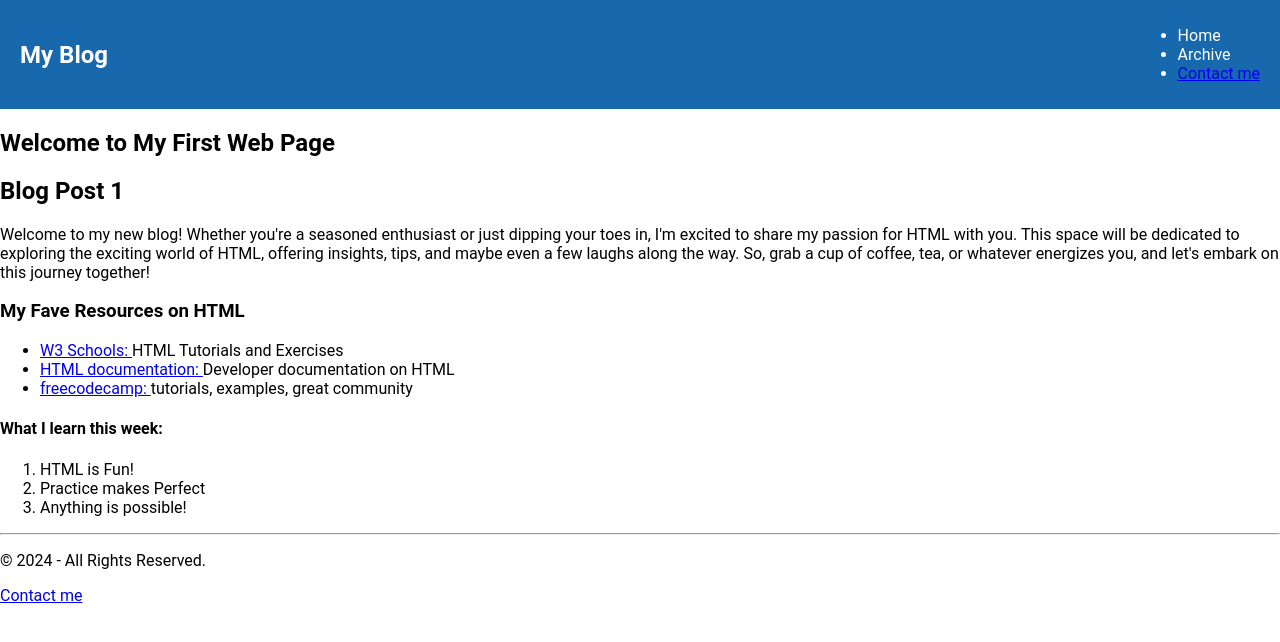
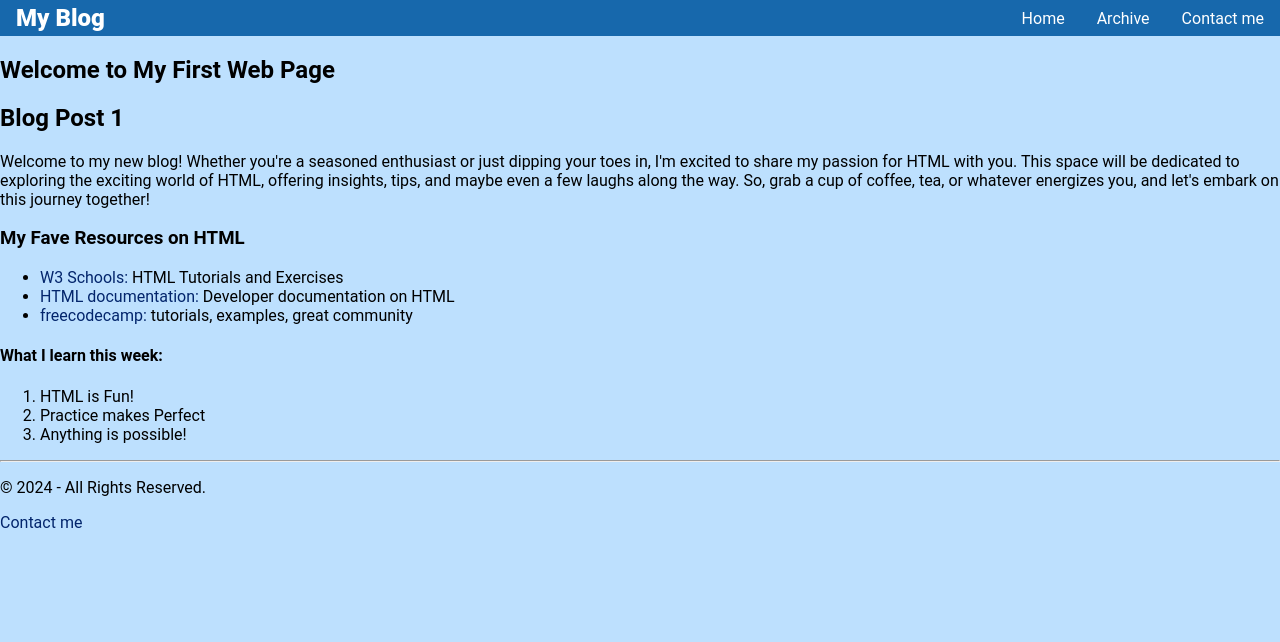
Before and after one commit to dewi-xaltius/html-exercise1, a plain HTML site: page index.html in a window 1280 px wide. Drawn offline with Linux system fonts and the light colour scheme.

Commit message:
add style to navigation bar

```diff
--- a/index.css
+++ b/index.css
@@ -3,6 +3,18 @@ body {
     font-family: Roboto, sans-serif; /* Sets the font for the entire page */
     margin: 0; /* Removes default margin */
     padding-left: 0; /* Removes default padding */
+    background-color: #bde0fe;
+}
+
+/* Styles for links (a elements) */
+a {
+    color: #03256c; /* Sets the text color for links */
+    text-decoration: none; /* Removes the underline from links */
+}
+
+/* Hover effect for links */
+a:hover {
+    text-decoration: underline; /* Adds an underline on hover */
 }
 
 /* Navigation bar styling */
@@ -11,6 +23,42 @@ nav {
     display: flex; /* Uses Flexbox for layout */
     justify-content: space-between; /* Spaces out items to the left and right */
     align-items: center; /* Aligns items vertically in the center */
-    padding: 10px 20px; /* Adds padding inside the navigation bar */
+    padding: 0.25rem 1rem; /* Adds padding inside the navigation bar */
     color: white; /* Sets the text color for the navigation bar */
 }
+
+/* Styling for the navigation bar title */
+nav h1 {
+    margin: 0; /* Removes default margin */
+    font-weight: 900;
+}
+
+/* Styling for the navigation links */
+nav ul {
+    list-style: none; /* Removes bullet points from the list */
+    margin: 0; /* Removes default margin */
+    padding: 0; /* Removes default padding */
+    display: flex; /* Uses Flexbox for layout */
+    gap: 2rem; /* Adds space between each list item */
+}
+
+/* Styling for links within the navigation bar */
+nav li {
+    color: white; /* Sets the text color for links */
+    text-decoration: none; /* Removes underline from links */
+    transition: transform 0.2s ease-in-out; /* Adds a smooth transition effect */
+}
+
+/* Hover effect for links */
+nav li:hover {
+    transform: scale(1.5); /* Increases the font size to 1.5 times on hover */
+}
+
+nav li a {
+    color: white;
+}
+
+nav li a:hover {
+    color: white;
+    text-decoration: none;
+}
```
